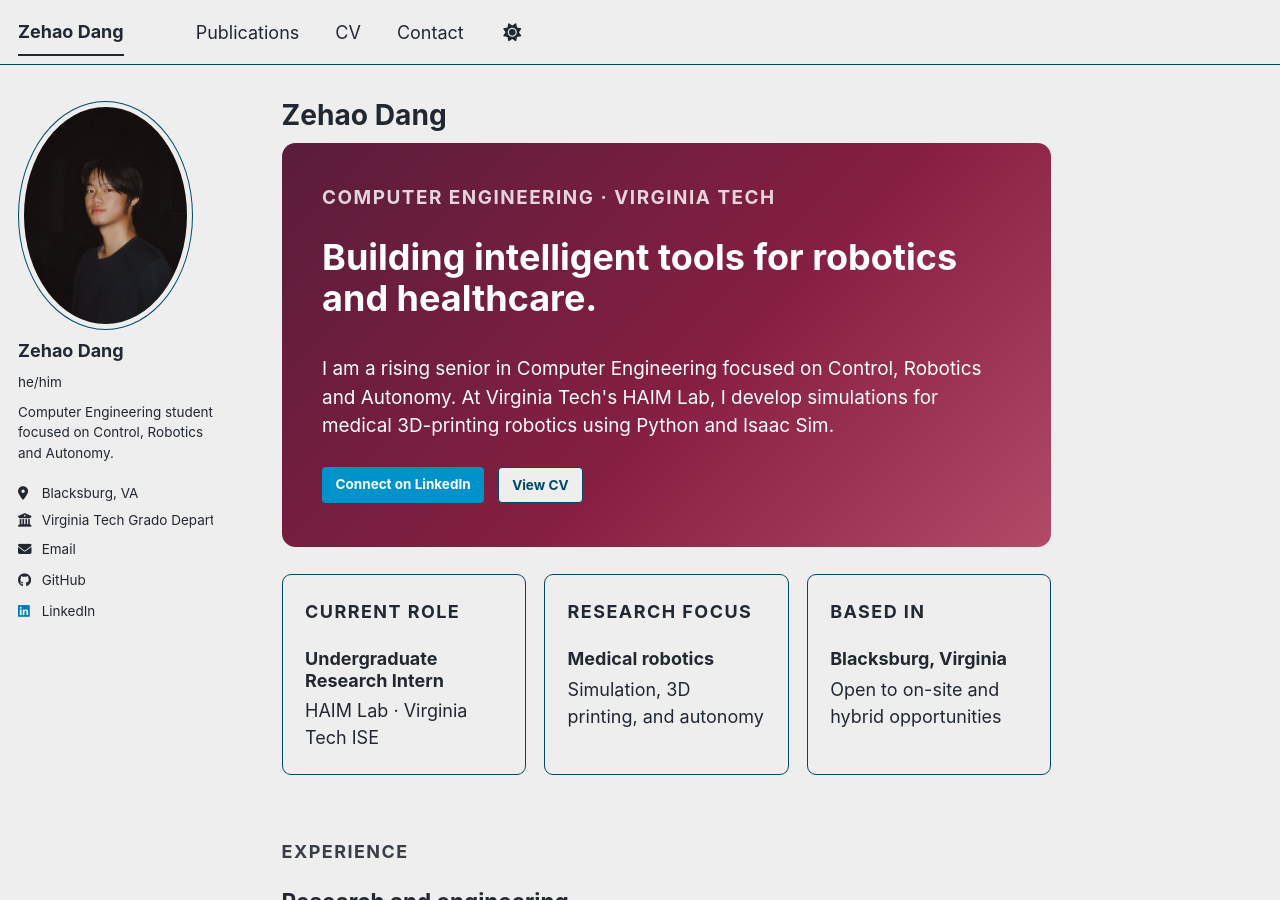
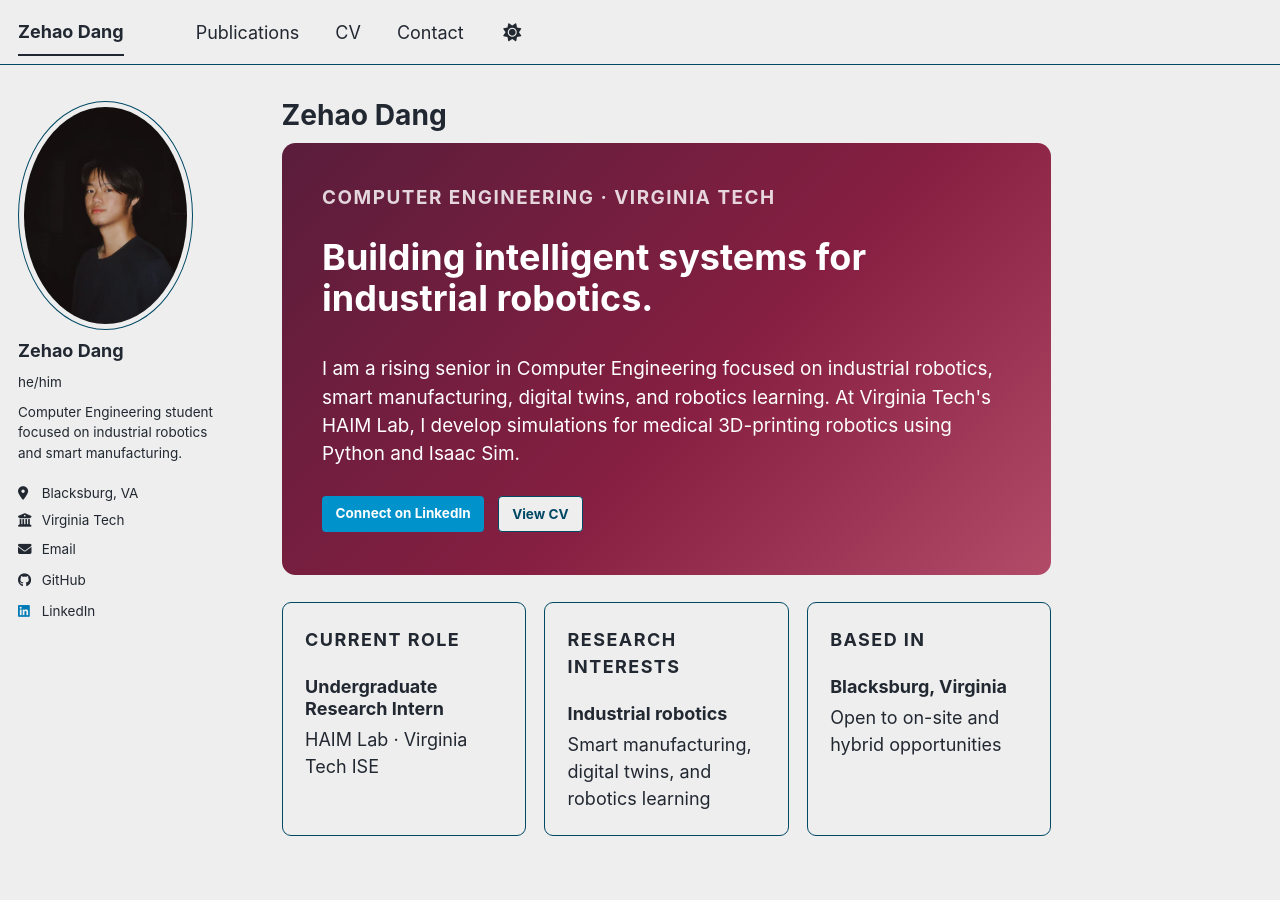
Before and after one commit to ZehaoDang1127/ZehaoDang1127.github.io, a Jekyll site: the page built from _pages/about.md, in a window 1280 px wide and 900 px high. Built offline with Jekyll 4.4.1, drawn with Linux system fonts in a browser that asks for light colours; a script bundle is joined from its source files by our own code; library files that are not in the unit come from our copies.

Commit message:
Refine institution and research interests

```diff
--- a/_config.yml
+++ b/_config.yml
@@ -12,7 +12,7 @@ site_theme               : "air" # The available themes options are "default", "
 title                    : "Zehao Dang"
 title_separator          : "-"
 name                     : &name "Zehao Dang"
-description              : &description "Zehao Dang's portfolio: computer engineering, robotics, and medical robotics research."
+description              : &description "Zehao Dang's portfolio: industrial robotics, smart manufacturing, digital twins, and robotics learning."
 url                      : https://zehaodang1127.github.io # The base hostname & protocol for your site e.g. "https://[your GitHub username].github.io",
                                                            # or if you already have some other page hosted on Github then use "https://[your GitHub username].github.io/[Your Repo Name]"
 baseurl                  : "" # the subpath of your site, e.g. "/blog"
@@ -26,9 +26,9 @@ author:
   avatar           : "ProfilePic.png"
   name             : "Zehao Dang"
   pronouns         : "he/him"
-  bio              : "Computer Engineering student focused on Control, Robotics and Autonomy."
+  bio              : "Computer Engineering student focused on industrial robotics and smart manufacturing."
   location         : "Blacksburg, VA"
-  employer         : "Virginia Tech Grado Department of Industrial and Systems Engineering"
+  employer         : "Virginia Tech"
   uri              : # URL
   email            : "dangzehao@vt.edu"
 
--- a/_data/cv.json
+++ b/_data/cv.json
@@ -4,7 +4,7 @@
     "email": "dangzehao@vt.edu",
     "phone": "",
     "website": "https://zehaodang1127.github.io",
-    "summary": "Computer Engineering student at Virginia Tech focused on control, robotics, autonomy, and medical robotics research.",
+    "summary": "Computer Engineering student at Virginia Tech focused on industrial robotics, smart manufacturing, digital twins, and robotics learning.",
     "location": {
       "address": "",
       "postalCode": "",
@@ -107,8 +107,8 @@
   ],
   "interests": [
     {
-      "name": "Medical robotics",
-      "keywords": ["Control", "Robotics", "Autonomy", "Simulation"]
+      "name": "Research interests",
+      "keywords": ["Industrial Robotics", "Smart Manufacturing", "Digital Twins", "Robotics Learning"]
     }
   ],
   "references": [],
--- a/_pages/about.md
+++ b/_pages/about.md
@@ -11,8 +11,8 @@ redirect_from:
 
 <section class="profile-hero" aria-labelledby="profile-intro-title">
   <p class="profile-eyebrow">Computer Engineering · Virginia Tech</p>
-  <h2 id="profile-intro-title">Building intelligent tools for robotics and healthcare.</h2>
-  <p>I am a rising senior in Computer Engineering focused on Control, Robotics and Autonomy. At Virginia Tech's HAIM Lab, I develop simulations for medical 3D-printing robotics using Python and Isaac Sim.</p>
+  <h2 id="profile-intro-title">Building intelligent systems for industrial robotics.</h2>
+  <p>I am a rising senior in Computer Engineering focused on industrial robotics, smart manufacturing, digital twins, and robotics learning. At Virginia Tech's HAIM Lab, I develop simulations for medical 3D-printing robotics using Python and Isaac Sim.</p>
   <div class="profile-actions">
     <a class="btn btn--primary" href="https://www.linkedin.com/in/zehaodang/">Connect on LinkedIn</a>
     <a class="btn btn--inverse" href="{{ '/cv/' | relative_url }}">View CV</a>
@@ -26,9 +26,9 @@ redirect_from:
     <p>HAIM Lab · Virginia Tech ISE</p>
   </article>
   <article>
-    <p class="profile-card-label">Research focus</p>
-    <h3>Medical robotics</h3>
-    <p>Simulation, 3D printing, and autonomy</p>
+    <p class="profile-card-label">Research interests</p>
+    <h3>Industrial robotics</h3>
+    <p>Smart manufacturing, digital twins, and robotics learning</p>
   </article>
   <article>
     <p class="profile-card-label">Based in</p>
```
